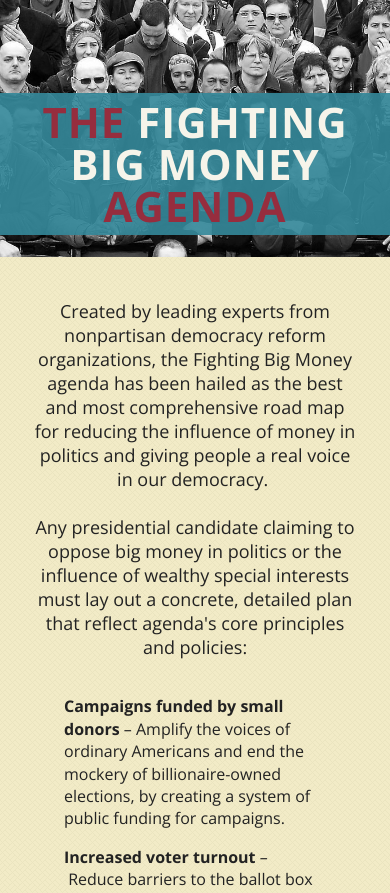
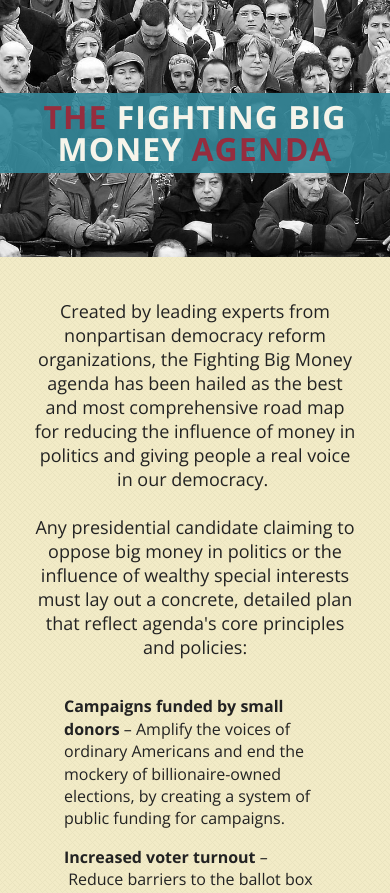
Before and after one commit to demand-progress/takeonwallst-www, a plain HTML site: page index.html in a window 390 px wide. Shown: the part 1305-2198 px from the top of the page. Drawn offline with nearby package versions, Linux system fonts and the light colour scheme.

Commit message:
Responsive size reduction for a header

```diff
--- a/css/sunset.css
+++ b/css/sunset.css
@@ -515,6 +515,12 @@ p.explanation {
 
 .protest h4 .white {
     color: #F6F4EA;
+}
+
+@media screen and (max-width: 479px) {
+    .protest h4 {
+        font-size: 32px;
+    }
 }
 
 section {
```
